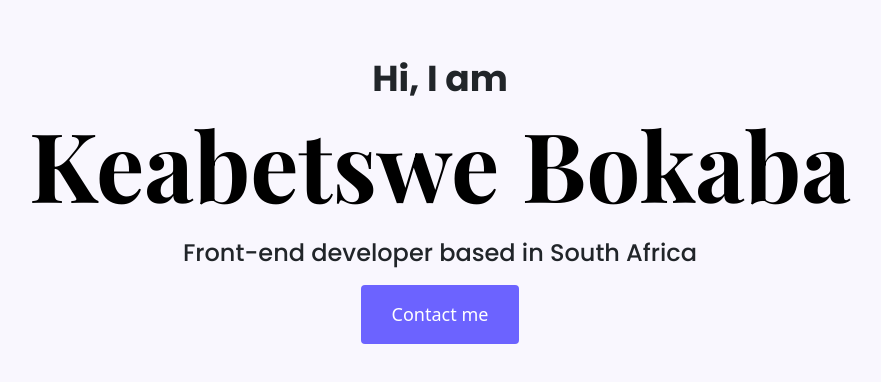
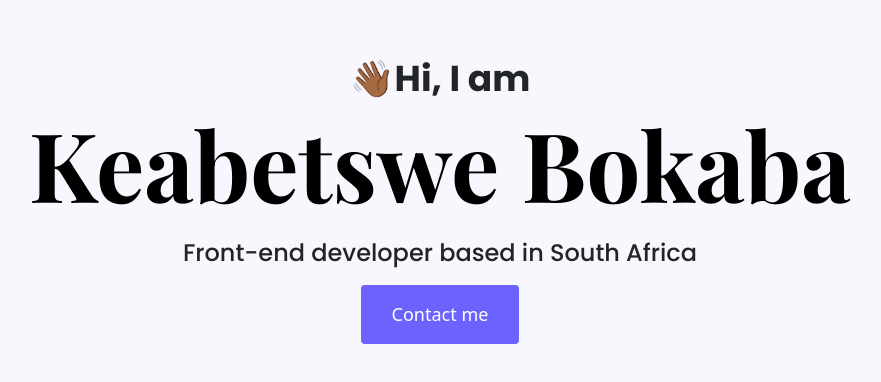
Before and after one commit to Keabetswe688/Hero-Project, a website: page index.html in a window 1280 px wide. Shown: the part 108-490 px from the top of the page, without its empty margins (200-1081 px from the left). Drawn offline with nearby package versions, Linux system fonts and the light colour scheme.

```diff
--- a/index.html
+++ b/index.html
@@ -29,7 +29,7 @@
   </head>
   <body>
     <div class="hero">
-      <p>Hi, I am</p>
+      <p>👋🏾Hi, I am</p>
       <h1>Keabetswe Bokaba</h1>
       <h2>Front-end developer based in South Africa</h2>
       <a href="#" class="btn btn-branding">Contact me</a>
```
Also changed, not shown: pnpm-lock.yaml (added).
